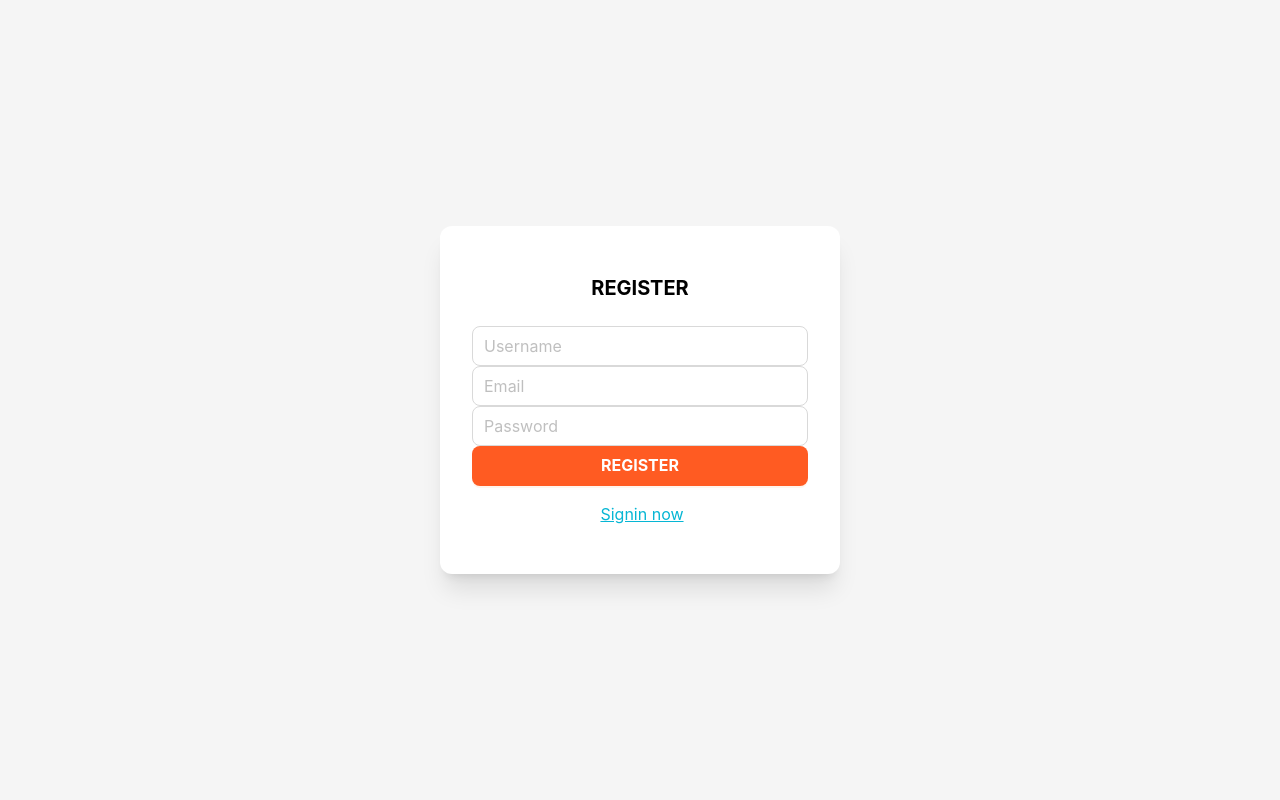
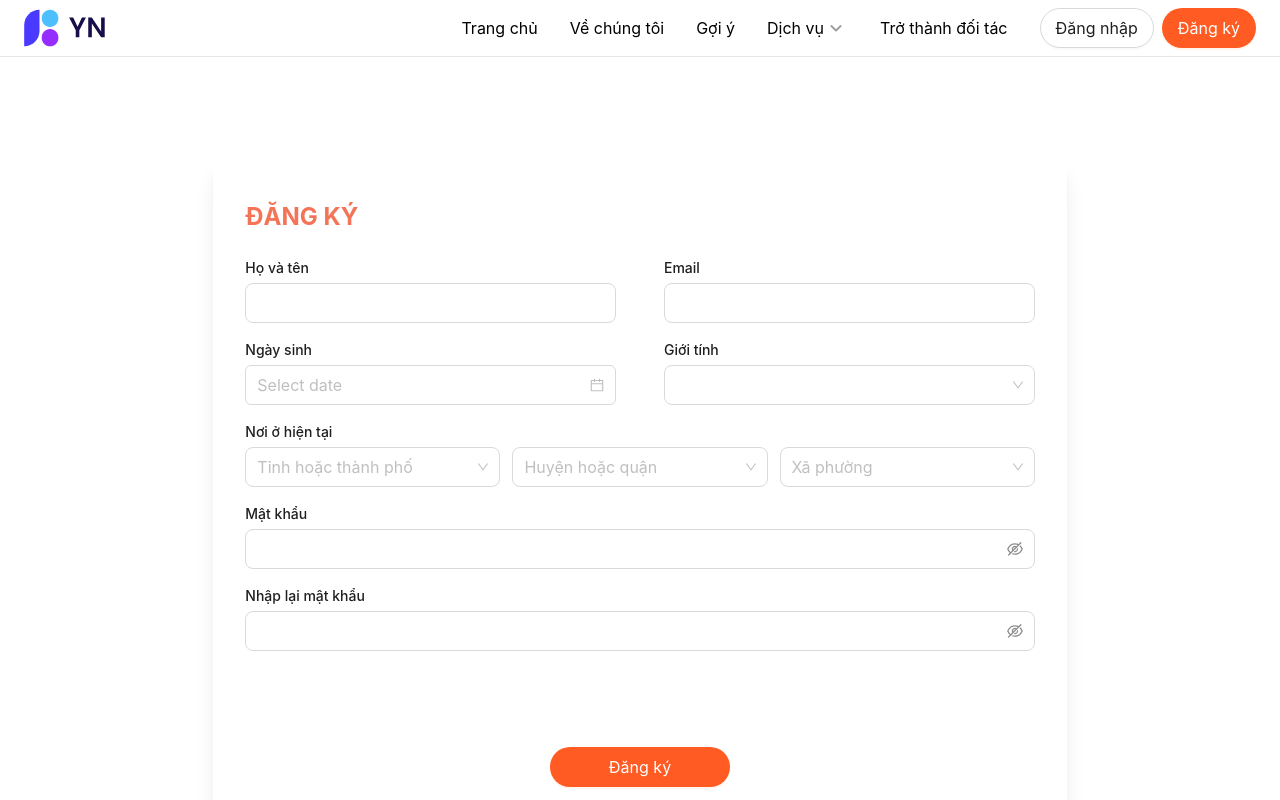
Before and after one commit to ngoccode/app-domestic-worker-web-user, a React (Create React App) app: page /app-register in a window 1280 px wide. Shown: the top 800 px of the page. Built offline with nearby package versions, Linux system fonts and the light colour scheme.

Commit message:
register

```diff
--- a/src/modules/auth/register/presentation/components/RegisterForm.tsx
+++ b/src/modules/auth/register/presentation/components/RegisterForm.tsx
@@ -1,37 +1,100 @@
-import { Button, Form, Input } from 'antd';
-import { useState } from 'react';
+import { DatePicker, Form, Input, Select } from 'antd';
 
 const { Item } = Form;
 
+const OPTION_GENDER = [
+  {
+    label: 'Nam',
+    value: 'male',
+  },
+  {
+    label: 'Nữ',
+    value: 'female',
+  },
+];
+
+const options = [
+  {
+    label: 'option1',
+    value: 'option1',
+  },
+];
+
 const RegisterForm = () => {
-  const [password, setPassword] = useState('');
-  const onChangeForm = (value: any) => {
-    if ('password' in value) setPassword(value.password);
-  };
   return (
     <div className='w-full'>
-      <Form name='form-register' onValuesChange={onChangeForm}>
-        <Item name='username'>
-          <Input size='large' placeholder='Username' />
-        </Item>
-        <Item name='email'>
-          <Input size='large' placeholder='Email' />
-        </Item>
-        <Item name='password'>
-          <Input size='large' placeholder='Password' />
-        </Item>
-        {password ? (
-          <Item name='confirm-password'>
-            <Input size='large' placeholder='Confirm Password' />
-          </Item>
-        ) : (
-          false
-        )}
-        <Item>
-          <Button type='primary' size='large' className='w-full'>
-            <span className='uppercase font-bold text-medium'>Register</span>
-          </Button>
-        </Item>
+      <Form name='form-register'>
+        <div className='flex flex-col gap-4'>
+          <div className='flex gap-12'>
+            <div className='flex flex-col w-1/2 gap-1'>
+              <div className='font-medium'>Họ và tên</div>
+              <Item name='name'>
+                <Input size='large' />
+              </Item>
+            </div>
+            <div className='flex flex-col w-1/2 gap-1'>
+              <div className='font-medium'>Email</div>
+              <Item name='name'>
+                <Input size='large' />
+              </Item>
+            </div>
+          </div>
+          <div className='flex gap-12'>
+            <div className='flex flex-col w-1/2 gap-1'>
+              <div className='font-medium'>Ngày sinh</div>
+              <Item name='date'>
+                <DatePicker size='large' className='!w-full' />
+              </Item>
+            </div>
+            <div className='flex flex-col w-1/2 gap-1'>
+              <div className='font-medium'>Giới tính</div>
+              <Item name='gender'>
+                <Select size='large' options={OPTION_GENDER} />
+              </Item>
+            </div>
+          </div>
+          <div className='flex flex-col gap-1'>
+            <div className='font-medium'>Nơi ở hiện tại</div>
+            <div className='flex gap-3'>
+              <Item name={['address', 'province']} className='!w-1/3'>
+                <Select
+                  options={options}
+                  placeholder='Tỉnh hoặc thành phố'
+                  className='!w-full'
+                  size='large'
+                />
+              </Item>
+              <Item name={['address', 'district']} className='!w-1/3'>
+                <Select
+                  options={options}
+                  placeholder='Huyện hoặc quận'
+                  className='!w-full'
+                  size='large'
+                />
+              </Item>
+              <Item name={['address', 'ward']} className='!w-1/3'>
+                <Select
+                  options={options}
+                  placeholder='Xã phường'
+                  className='!w-full'
+                  size='large'
+                />
+              </Item>
+            </div>
+          </div>
+          <div className='flex flex-col gap-1'>
+            <div className='font-medium'>Mật khẩu</div>
+            <Item name='password'>
+              <Input.Password size='large' />
+            </Item>
+          </div>
+          <div className='flex flex-col gap-1'>
+            <div className='font-medium'>Nhập lại mật khẩu</div>
+            <Item name='confirmPassword'>
+              <Input.Password size='large' />
+            </Item>
+          </div>
+        </div>
       </Form>
     </div>
   );
--- a/src/modules/auth/register/presentation/views/index.tsx
+++ b/src/modules/auth/register/presentation/views/index.tsx
@@ -1,22 +1,36 @@
+import Wrapper from 'components/wrapper';
 import RegisterForm from '../components/RegisterForm';
+import { Button } from 'antd';
 
 const UI = () => {
   return (
-    <div className='flex justify-center items-center bg-neutral-100 w-full h-screen'>
-      <div className='w-[400px] bg-white rounded-xl shadow-xl'>
-        <div className='py-12 px-8'>
-          <div className='uppercase font-bold text-xl text-center mb-6'>
-            Register
-          </div>
-          <RegisterForm />
-          <div className='mt-4 flex justify-center'>
-            <div className='text-cyan-500 cursor-pointer hover:opacity-80 ml-1 underline'>
-              Signin now
+    <Wrapper>
+      <div className='flex w-full justify-center py-24'>
+        <div className='w-2/3 bg-white rounded-xl shadow-xl'>
+          <div className='py-12 px-8'>
+            <div className='uppercase font-bold text-2xl mb-6 text-[#F47458]'>
+              Đăng ký
+            </div>
+            <RegisterForm />
+            <div className='mt-24 flex items-center flex-col gap-12'>
+              <Button
+                className='!rounded-full w-[180px]'
+                size='large'
+                type='primary'
+              >
+                Đăng ký
+              </Button>
+              <div className='text-[#00000033]'>
+                Bạn đã có tài khoản?{' '}
+                <span className='text-[#F47458] cursor-pointer hover:underline'>
+                  Đăng nhập
+                </span>
+              </div>
             </div>
           </div>
         </div>
       </div>
-    </div>
+    </Wrapper>
   );
 };
 
```
Also changed, not shown: src/modules/helper_list/presentation/view/Filter.tsx (+6 -26 lines).
